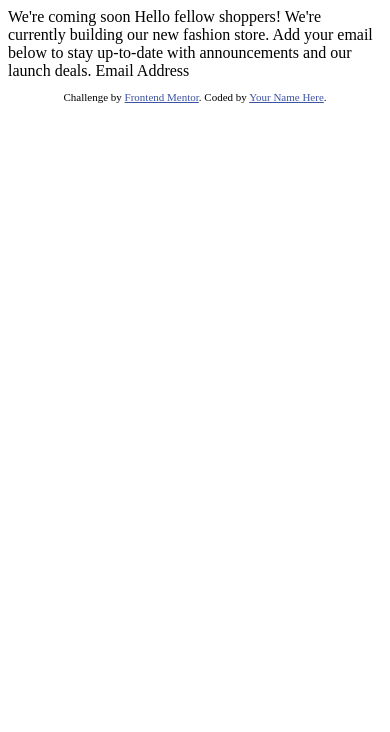
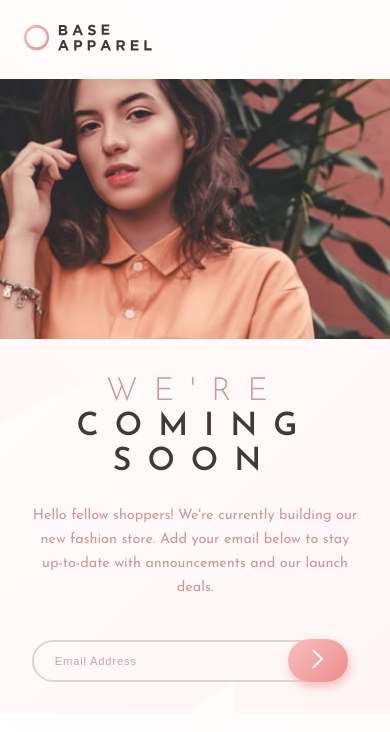
Before and after one commit to flash54/BaseApparel, a plain HTML site: page index.html in a window 390 px wide. Drawn offline with Linux system fonts and the light colour scheme.

Commit message:
Design and Functionality

```diff
--- /dev/null
+++ b/css/style.scss
@@ -0,0 +1,299 @@
+// COLORS
+$DesaturatedRed: hsl(0, 36%, 70%);
+$DarkGrayishRed: hsl(0, 6%, 24%);
+
+$SoftRed: hsl(0, 93%, 68%);
+
+$Angle: 135deg;
+$GradientA1: hsl(0, 0%, 100%);
+$GradientA2: hsl(0, 100%, 98%);
+$GradientB1: hsl(0, 80%, 86%);
+$GradientB2: hsl(0, 74%, 74%);
+
+// Mobile Media Query
+$min: 420px;
+
+//CSS RESET
+*,
+*::before,
+*::after {
+  box-sizing: border-box;
+}
+
+html{
+    font-family: 'Josefin Sans', sans-serif;
+    scroll-behavior: smooth;
+}
+
+ul[class],
+ol[class] {
+  padding: 0;
+}
+
+h1,
+h2,
+h3,
+h4 {
+  line-height: 1.1em;
+}
+
+body,
+h1,
+h2,
+h3,
+h4,
+h5,
+p,
+ul[class],
+ol[class],
+li,
+figure,
+figcaption,
+blockquote,
+dl,
+dd {
+  margin: 0;
+}
+
+// ***
+body{
+  background: linear-gradient($Angle, $GradientA1, $GradientA2);
+
+}
+
+.container{
+  display: grid;
+  grid-template-areas:
+  "logo logo img img"
+  "logo logo img img"
+  "logo logo img img"
+  "logo logo img img"
+  "main main img img"
+  "main main img img"
+  "main main img img"
+  "main main img img";
+
+  padding-left: 11rem;
+
+  @media screen and (max-width: $min) {
+    display: flex;
+    flex-direction: column;
+
+    padding-left: 0;
+  }
+
+  &::before{
+    content: '';
+    background-image: url("../images/bg-pattern-desktop.svg");
+    background-repeat: no-repeat;
+    background-size: cover;
+    background-position: center center;
+
+    position: absolute;
+    top: 0px;
+    left: 0px;
+    width: 60vw;
+    height: 100vh;
+    z-index: -1;
+  }
+
+  #logo{
+    grid-area: logo;
+    position: relative;
+
+    img{
+      position: absolute;
+      top: 30%;
+    }
+
+    @media screen and (max-width: $min){
+      position: unset;
+
+      img{
+        position: unset;
+        top: unset;
+        width: 45%;
+
+        padding: 1.5rem;
+      }
+    }
+
+  }
+
+  #bgRight{
+    grid-area: img;
+
+    .mobile{
+      display: none;
+    }
+
+    @media screen and (max-width: $min){
+
+      .desktop{
+        display: none;
+      }
+      .mobile{
+        display: unset;
+        width: 100%;
+      }
+    }
+  }
+
+  #content{
+    grid-area: main;
+
+    padding-right: 16rem;
+
+    .text1{
+      color: $DesaturatedRed;
+      font-size: 4rem;
+      font-weight: 300;
+      text-transform: uppercase;
+      letter-spacing: 1rem;
+    }
+    .text2{
+      color: $DarkGrayishRed;
+      font-size: 4rem;
+      font-weight: 600;
+      text-transform: uppercase;
+      letter-spacing: 1rem;
+    }
+    .text3{
+      color: $DesaturatedRed;
+      font-size: 1rem;
+      font-weight: 400;
+      line-height: 1.5rem;
+      padding-right: 2rem;
+      margin: 1.5rem 0;
+    }
+
+    @media screen and (max-width: $min){
+      padding-right: unset;
+
+      padding: 2rem;
+
+      .text1{
+        font-size: 2rem;
+        text-align: center;
+      }
+      .text2{
+        font-size: 2rem;
+        text-align: center;
+
+      }
+      .text3{
+        font-size: 0.9rem;
+        padding-right: unset;
+        text-align: center;
+      }
+    }
+  }
+}
+
+.form{
+  padding-top: 1rem;
+  .inputContainer{
+
+    position: relative;
+
+    input{
+      font-size: 0.8rem;
+      font-weight: 300;
+      opacity: 0.9;
+      color: black;
+      outline: none;
+      background: transparent;
+
+      padding: 1rem 1.5rem;
+      border: 2px solid lightgrey;
+      border-radius: 25rem;
+      letter-spacing: 0.05rem;
+
+      width: 97%;
+
+      &::placeholder{
+        color: $DesaturatedRed;
+      }
+    }
+
+    .errorIcon{
+      display: none;
+    }
+
+    .submitBtn{
+      position: absolute;
+      bottom: 0;
+      right: 3%;
+
+      background: linear-gradient(135deg, $GradientB1, $GradientB2);
+      box-shadow: 2px 5px 10px $GradientB1;
+      border: none;
+      outline: none;
+      padding: 0.875rem 2.5rem;
+      border-radius: 25rem;
+
+      &:hover{
+        background: $GradientB1;
+      }
+    }
+
+    @media screen and (max-width: $min){
+      input{
+        font-size: 0.7rem;
+        padding: 0.8rem 1.3rem;
+      }
+      .submitBtn{
+        padding: 0.62rem 1.5rem;
+      }
+    }
+  }
+
+  .errorText{
+    display: none;
+  }
+}
+
+
+
+.error{
+  position: relative;
+
+  .inputContainer{
+    position: relative;
+    input{
+      border: 2px solid $SoftRed;
+    }
+
+    .errorIcon{
+      display: initial;
+      position: absolute;
+      bottom: 26%;
+      right: 29%;
+
+      @media screen and (max-width: $min){
+        bottom: 20%;
+        right: 25%;
+      }
+    }
+
+    .submitBtn{
+      position: absolute;
+      background: $GradientB1;
+      box-shadow: 2px 5px 10px $GradientB2;
+
+      &:hover{
+        background: linear-gradient(135deg, $GradientB1, $GradientB2);
+      }
+    }
+  }
+
+  .errorText{
+    display: initial;
+
+    position: absolute;
+    top: 115%;
+    left: 5%;
+    font-size: 0.8rem;
+    color: $GradientB2;
+  }
+}
--- a/index.html
+++ b/index.html
@@ -4,30 +4,51 @@
   <meta charset="UTF-8">
   <meta name="viewport" content="width=device-width, initial-scale=1.0"> <!-- displays site properly based on user's device -->
 
+  <!-- GOOGLE FONTS -->
+  <link rel="preconnect" href="https://fonts.googleapis.com">
+  <link rel="preconnect" href="https://fonts.gstatic.com" crossorigin>
+  <link href="https://fonts.googleapis.com/css2?family=Josefin+Sans:wght@300;400;600&display=swap" rel="stylesheet">
+
+  <!-- CSS -->
+  <link rel="stylesheet" href="/css/style.css">
+
+  <!-- TITLE -->
   <link rel="icon" type="image/png" sizes="32x32" href="./images/favicon-32x32.png">
-
   <title>Frontend Mentor | Base Apparel coming soon page</title>
 
-  <!-- Feel free to remove these styles or customise in your own stylesheet 👍 -->
-  <style>
-    .attribution { font-size: 11px; text-align: center; }
-    .attribution a { color: hsl(228, 45%, 44%); }
-  </style>
 </head>
 <body>
 
-  We're coming soon
+  <div class="container">
 
-  Hello fellow shoppers! We're currently building our new fashion store.
-  Add your email below to stay up-to-date with announcements and our launch deals.
+    <div id="logo">
+      <img src="images/logo.svg" alt="Base Apparel">
+    </div>
 
-  Email Address
+    <div id="bgRight">
+      <img src="images/hero-desktop.jpg" alt="" class="desktop">
+      <img src="images/hero-mobile.jpg" alt="" class="mobile">
+    </div>
 
-  <footer>
-    <p class="attribution">
-      Challenge by <a href="https://www.frontendmentor.io?ref=challenge" target="_blank">Frontend Mentor</a>.
-      Coded by <a href="#">Your Name Here</a>.
-    </p>
-  </footer>
+    <div id="content">
+
+      <h1 class="text1">We're</h1>
+      <h1 class="text2">coming soon</h1>
+      <p class="text3">Hello fellow shoppers! We're currently building our new fashion store. Add your email below to stay up-to-date with announcements and our launch deals.</p>
+
+      <div class="form">
+        <div class="inputContainer">
+          <input type="text" name="email" id="email" placeholder="Email Address">
+          <img src="images/icon-error.svg" alt="Error" class="errorIcon">
+          <button class="submitBtn" onclick="validation()" ><img src="images/icon-arrow.svg" alt="Submit Button"></button>
+        </div>
+        <p class="errorText">Please provide a valid email</p>
+      </div>
+
+    </div>
+  </div>
+
+  <!-- JS -->
+  <script src="/js/script.js"></script>
 </body>
 </html>
--- /dev/null
+++ b/js/script.js
@@ -0,0 +1,19 @@
+console.log("start");
+
+function validation(){
+    var emailValue = document.getElementById("email").value;
+    var regEx = /^[a-zA-Z0-9.!#$%&'*+/=?^_`{|}~-]+@[a-zA-Z0-9-]+(?:\.[a-zA-Z0-9-]+)*$/;
+    var form = document.querySelector(".form");
+
+
+    if (regEx.test(emailValue)){
+        // alert("Valid Address");
+        form.classList.remove("error");
+        return true;
+    }
+    else{
+        // alert("InValid Address");
+        form.classList.add("error");
+        return false;
+    }
+}
```
Also changed, not shown: css/style.css (added), 1 other file.
